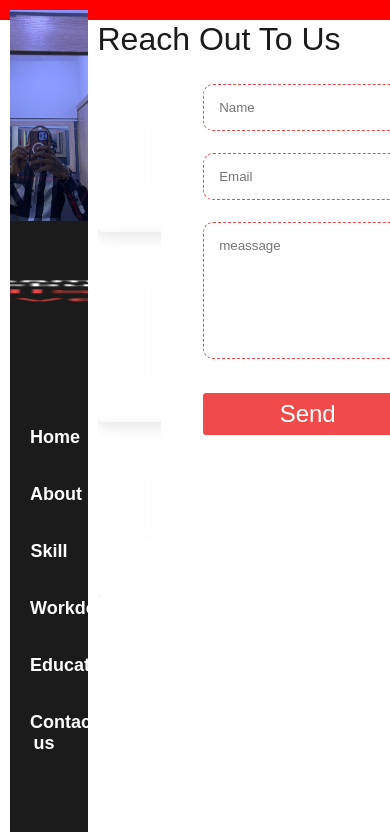
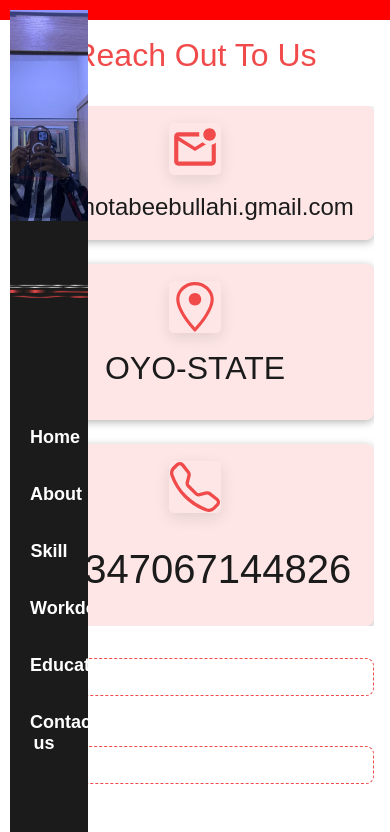
Before and after one commit to Usamot/myportfolio, a React (Create React App) app: page /contact in a window 390 px wide. Shown: the top 832 px of the page. Built offline with nearby package versions, Linux system fonts and the light colour scheme.

Commit message:
Updated layout

```diff
--- a/src/component/Contact/contact.css
+++ b/src/component/Contact/contact.css
@@ -1,55 +1,122 @@
-.contact{
+/* CONTACT CONTAINER */
+.contact {
+    width: 60%;              /* desktop width */
+    margin: 0 auto;          /* center horizontally */
+    padding: 2rem;
+    min-height: 100vh;
+  }
 
-    margin-left:25%;
-    height: 100vh;
-}
-.contact-main{
-    width:inherit;
+  /* HEADER */
+  .contact h1 {
+    text-align: center;
+    margin-bottom: 2rem;
+    color: rgb(240, 74, 74);
+  }
+
+  /* MAIN FLEX CONTAINER */
+  .contact-main {
     display: flex;
+    flex-wrap: wrap;          /* wrap on smaller screens */
     gap: 2rem;
-}
+  }
 
-.contact-left{
-    width: 50%;
-    /* border: 4px solid red; */
-}
+  /* LEFT SIDE INFO CARDS */
+  .contact-left {
+    flex: 1 1 300px;
+    display: flex;
+    flex-direction: column;
+    gap: 1.5rem;
+  }
 
-.contact-content{
-    display:flex;
-    padding: 3rem;
-    gap: 2rem;
-    box-shadow: rgb(136, 129, 129);
+  /* INDIVIDUAL INFO BOX */
+  .contact-content {
+    display: flex;
+    align-items: center;
+    gap: 1rem;
+    padding: 1rem;
+    border-radius: 8px;
+    box-shadow: 0 2px 8px rgba(0, 0, 0, 0.3);
+    background-color: rgba(245, 12, 12, 0.1);
+  }
 
-}
-.contact-item{
-width: 20%;
-box-shadow: rgba(0, 0, 0, 0.664);
+  .contact-item {
+    display: flex;
+    justify-content: center;
+    align-items: center;
+    color: rgb(240, 74, 74);
+  }
 
+  /* RIGHT SIDE FORM */
+  .contact-right {
+    flex: 1 1 300px;
+  }
 
-text-align: center;
+  /* FORM STYLES */
+  .form {
+    display: grid;
+    gap: 1rem;
+  }
 
+  .form input,
+  .form textarea {
+    padding: 12px;
+    border-radius: 8px;
+    border: 1px dashed rgb(240, 74, 74);
+    width: 100%;
+    font-size: 1rem;
+    resize: none;
+  }
 
-color: rgb(240, 74, 74);;
+  .form button {
+    padding: 12px;
+    border: none;
+    background-color: rgb(240, 74, 74);
+    color: white;
+    font-weight: bold;
+    border-radius: 8px;
+    cursor: pointer;
+    transition: 0.3s ease;
+  }
 
+  .form button:hover {
+    background-color: rgb(200, 50, 50);
+  }
 
+  /* TABLET RESPONSIVE */
+  @media (max-width: 1024px) {
+    .contact {
+      width: 80%;
+    }
+    .contact-main {
+      flex-direction: column;
+      gap: 2rem;
+    }
+  }
 
-}
+  /* MOBILE RESPONSIVE */
+  @media (max-width: 768px) {
+    .contact {
+      width: 100%;
+      padding: 1rem;
+    }
 
-.form{
+    .contact-left,
+    .contact-right {
+      flex: 1 1 100%;
+    }
 
-padding: 10px;
+    .contact-content {
+      flex-direction: column;
+      text-align: center;
+    }
 
- display: grid;
+    .form input,
+    .form textarea {
+      font-size: 0.9rem;
+      padding: 10px;
+    }
 
- gap: 2px;
-
-
-}
-.form input, textarea{
-    padding: 15px;
-
-    border-radius: 10px ;
-    border: 1px dashed rgb(240, 74, 74);;
-    color:black;
-
-}
+    .form button {
+      font-size: 1rem;
+    }
+  }
```
